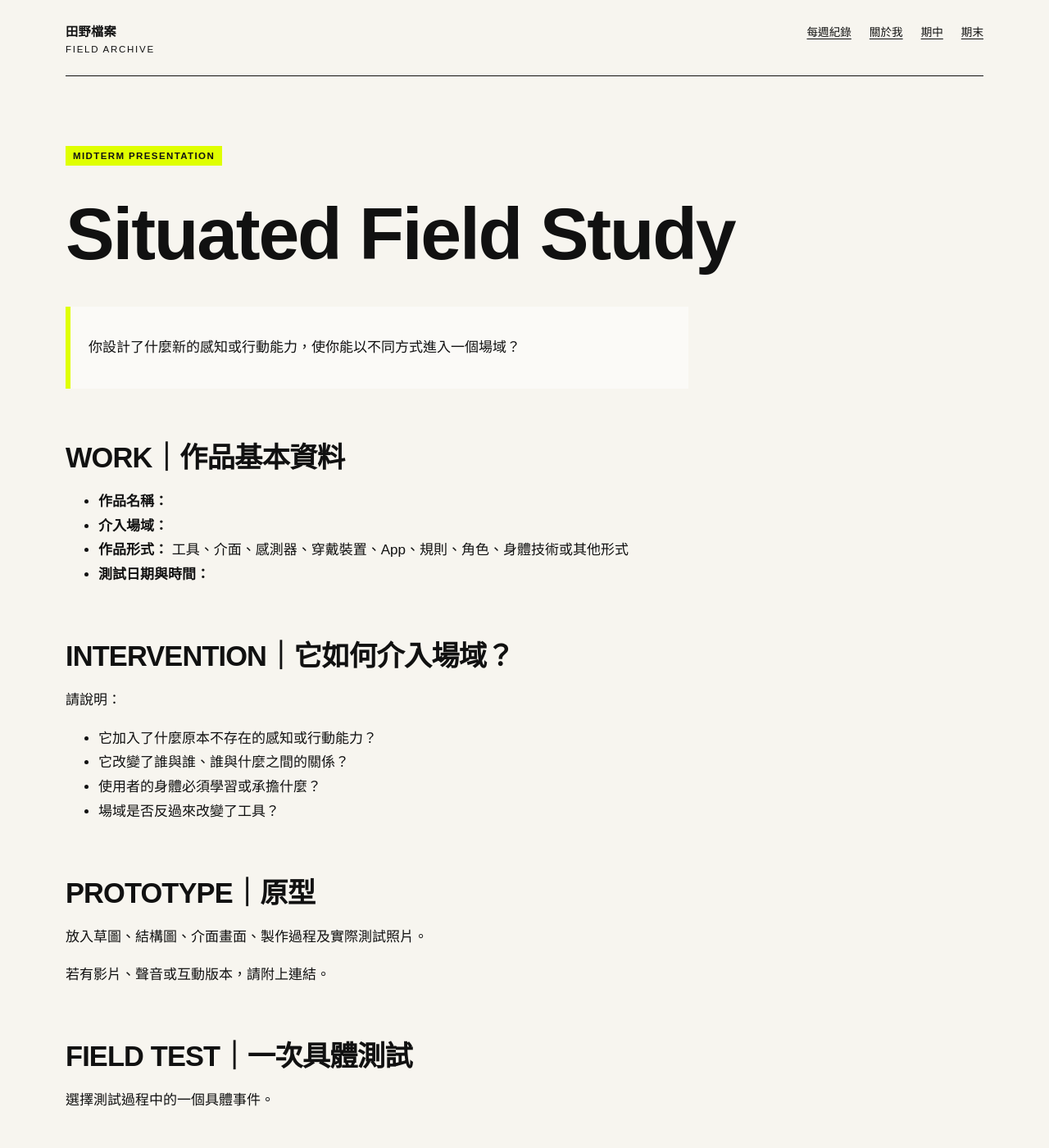
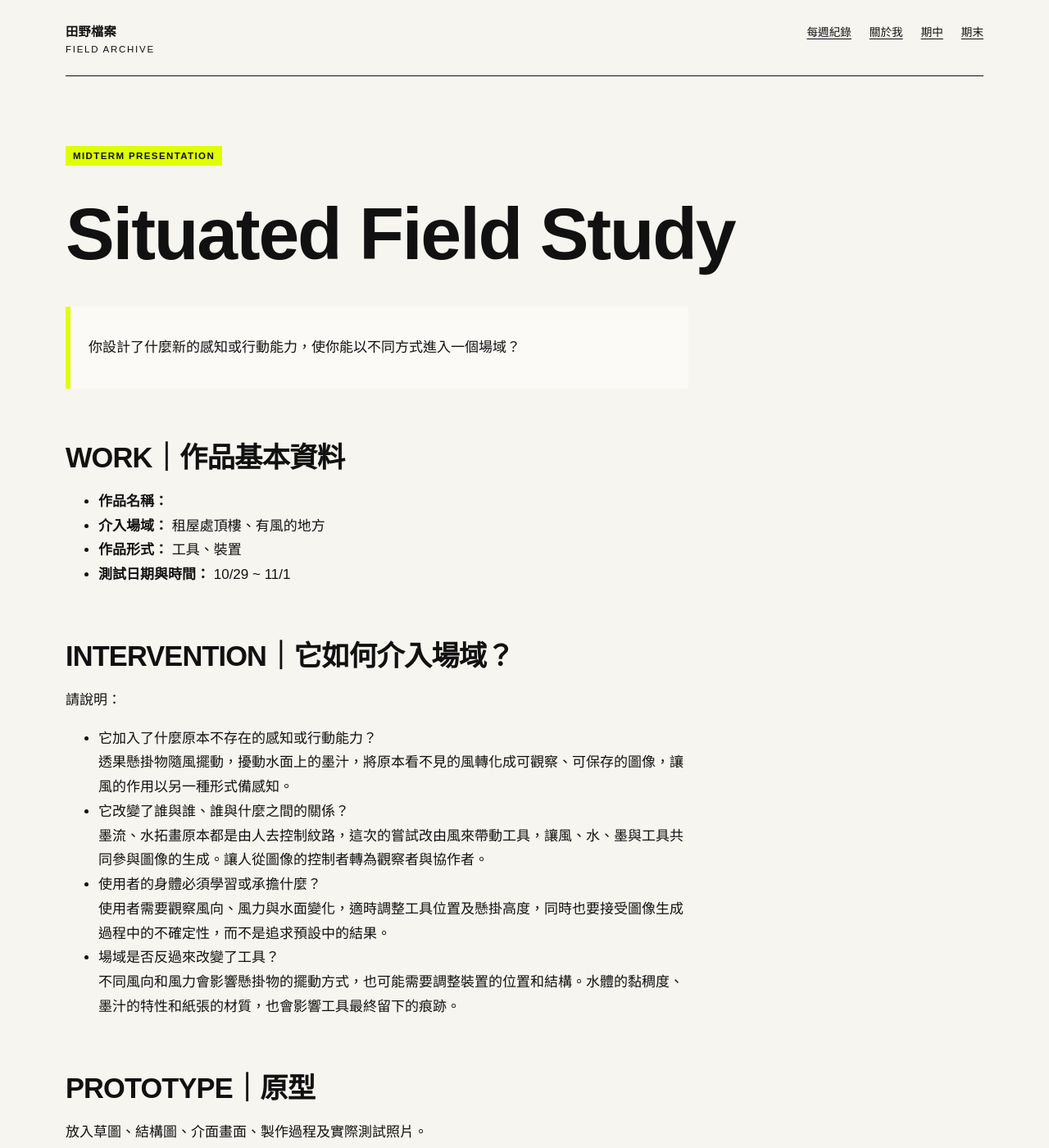
Before and after one commit to liki1928/fieldworkarchive, a Jekyll site: the page built from weeks/week-09.md, in a window 1280 px wide and 1400 px high. Shown: the whole window at 82% size. Built offline with Jekyll 4.4.1, drawn with Linux system fonts in a browser that asks for light colours.

Commit message:
Update week-09.md

```diff
--- a/weeks/week-09.md
+++ b/weeks/week-09.md
@@ -12,20 +12,24 @@ permalink: /weeks/week-09/
 ## WORK｜作品基本資料
 
 * **作品名稱：**
-* **介入場域：**
-* **作品形式：**
-  工具、介面、感測器、穿戴裝置、App、規則、角色、身體技術或其他形式
-* **測試日期與時間：**
+* **介入場域：** 租屋處頂樓、有風的地方
+* **作品形式：** 工具、裝置
+  <!-- 工具、介面、感測器、穿戴裝置、App、規則、角色、身體技術或其他形式 -->
+* **測試日期與時間：** 10/29 ~ 11/1
 
 
 ## INTERVENTION｜它如何介入場域？
 
 請說明：
 
-* 它加入了什麼原本不存在的感知或行動能力？
-* 它改變了誰與誰、誰與什麼之間的關係？
-* 使用者的身體必須學習或承擔什麼？
-* 場域是否反過來改變了工具？
+* 它加入了什麼原本不存在的感知或行動能力？<br>
+透果懸掛物隨風擺動，擾動水面上的墨汁，將原本看不見的風轉化成可觀察、可保存的圖像，讓風的作用以另一種形式備感知。
+* 它改變了誰與誰、誰與什麼之間的關係？<br>
+墨流、水拓畫原本都是由人去控制紋路，這次的嘗試改由風來帶動工具，讓風、水、墨與工具共同參與圖像的生成。讓人從圖像的控制者轉為觀察者與協作者。
+* 使用者的身體必須學習或承擔什麼？<br>
+使用者需要觀察風向、風力與水面變化，適時調整工具位置及懸掛高度，同時也要接受圖像生成過程中的不確定性，而不是追求預設中的結果。
+* 場域是否反過來改變了工具？<br>
+不同風向和風力會影響懸掛物的擺動方式，也可能需要調整裝置的位置和結構。水體的黏稠度、墨汁的特性和紙張的材質，也會影響工具最終留下的痕跡。
 
 ## PROTOTYPE｜原型
 
```
